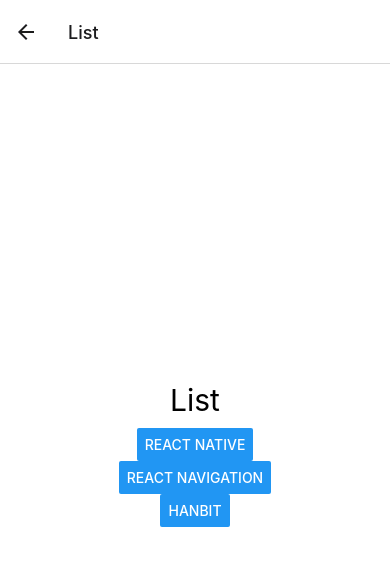
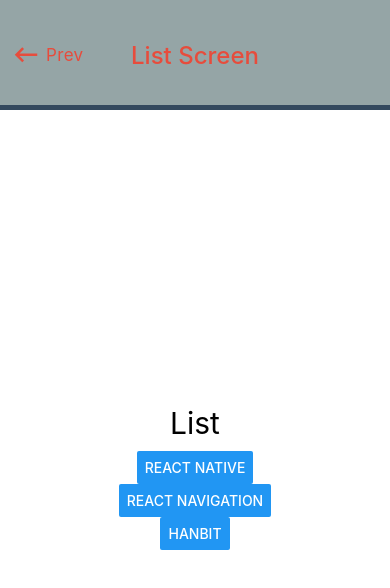
Before and after one commit to l33keunha/react-native, a React Native app in the folder react-native-navigation/: screen /List in a window 390 px wide. Shown: the top 588 px of the page. Built offline with nearby package versions, Linux system fonts and the light colour scheme.

Commit message:
헤더 수정하기

```diff
--- a/react-native-navigation/src/screens/Home.js
+++ b/react-native-navigation/src/screens/Home.js
@@ -2,7 +2,7 @@
 import { Button } from 'react-native';
 import styled from 'styled-components/native';
 
-const Container = styled.View`
+const Container = styled.SafeAreaView`
     background-color: #ffffff;
     align-items: center;
 `;
--- a/react-native-navigation/src/screens/Item.js
+++ b/react-native-navigation/src/screens/Item.js
@@ -1,5 +1,6 @@
-import React from "react";
+import React, { useLayoutEffect } from "react";
 import styled from 'styled-components/native';
+import { MaterialCommnunityIcons } from '@expo/vector-icons';
 
 const Container = styled.View`
     flex: 1;
@@ -11,7 +12,33 @@
     margin-bottom: 10px;
 `;
 
-const Item = ({ route }) => {
+const Item = ({ navigation, route }) => {
+    useLayoutEffect(()=>{
+        navigation.setOptions({
+            headerBackTitleVisible: false,
+            headerTintColor: '#ffffff',
+            headerLeft: ({ onPress, tintColor })=>{
+                return (
+                    <MaterialCommnunityIcons
+                        name="keyboard-backspace"
+                        size={30}
+                        style={{marginLeft: 11}}
+                        color={tintColor}
+                        onPress={onPress}
+                    />
+                );
+            },
+        headerRight: ({tintColor}) => (
+            <MaterialCommnunityIcons
+                name="home-variant"
+                size={30}
+                style={{ marginRight: 11 }}
+                color={tintColor}
+                onPress={()=>navigation.popToTop()}
+            />
+        ),
+        });
+    }, [])
     return (
         <Container>
             <StyledText>Item</StyledText>
--- a/react-native-navigation/src/screens/List.js
+++ b/react-native-navigation/src/screens/List.js
@@ -21,7 +21,7 @@
 
 const List = ({ navigation }) => {
     const _onPress = item => {
-        navigation.navigate('Item', { id: item._id, name: item.name });
+        navigation.navigate('Detail', { id: item._id, name: item.name });
     };
 
     return (
--- a/react-native-navigation/src/screens/Stack.js
+++ b/react-native-navigation/src/screens/Stack.js
@@ -3,6 +3,8 @@
 import Home from "./Home";
 import List from "./List";
 import Item from "./Item";
+import { MaterialCommunityIcons } from '@expo/vector-icons';
+import { Platform } from 'react-native';
 
 const Stack = createStackNavigator();
 
@@ -10,11 +12,52 @@
     return (
             <Stack.Navigator
                 initialRouteName="Home"
-                screenOptions={{ cardStyle: { backgroundColor: '#ffffff' } }}
+                screenOptions={{
+                    cardStyle: { backgroundColor: '#ffffff' },
+                    headerStyle: {
+                        height: 110,
+                        backgroundColor: '#95a5a6',
+                        borderBottomWidth: 5,
+                        borderBottomColor: '#34495e'
+                    },
+                    headerTitleStyle: { color: '#ffffff', fontSize: 24 },
+                    headerTitleAlign: 'center',
+                    headerTitle: ({style}) => (
+                        <MaterialCommunityIcons name="react" style={style}/>
+                    ),
+                }}
             >
-                <Stack.Screen name = "Home" component={Home}/>
-                <Stack.Screen name = "List" component={List}/>
-                <Stack.Screen name = "Item" component={Item}/>
+                <Stack.Screen
+                    name = "Home"
+                    component={Home}
+                    options={{ headerShown: false }}
+                />
+                <Stack.Screen
+                    name = "List"
+                    component={List}
+                    options={{
+                        headerTitle: 'List Screen',
+                        headerBackTitleVisible: true,
+                        headerBackTitle: 'Prev',
+                        headerTitleStyle: { fontSize: 24 },
+                        headerTintColor: '#e74c3c',
+                        headerBackImage: ({ tintColor }) => {
+                            const style = {
+                                marginRight: 5,
+                                marginLeft: Platform.OS === 'ios' ? 11:0,
+                            };
+                            return (
+                                <MaterialCommunityIcons
+                                    name="keyboard-backspace"
+                                    size={30}
+                                    color={tintColor}
+                                    style={style}
+                                />
+                            )
+                        }
+                    }}
+                />
+                <Stack.Screen name = "Detail" component={Item}/>
             </Stack.Navigator>
     )
 }
```
